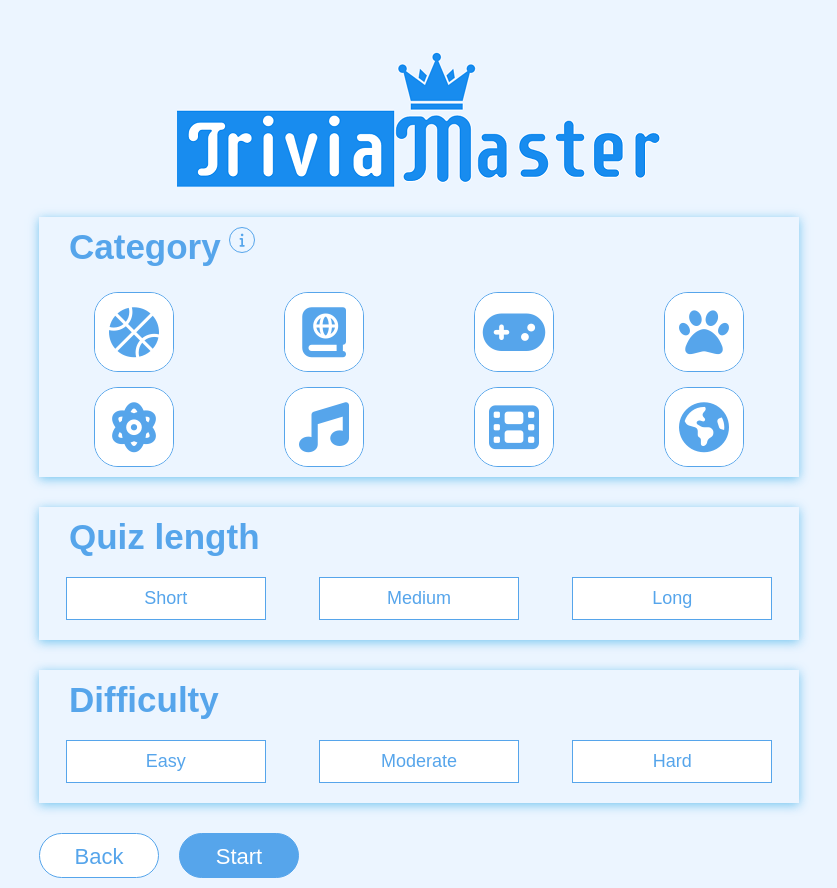
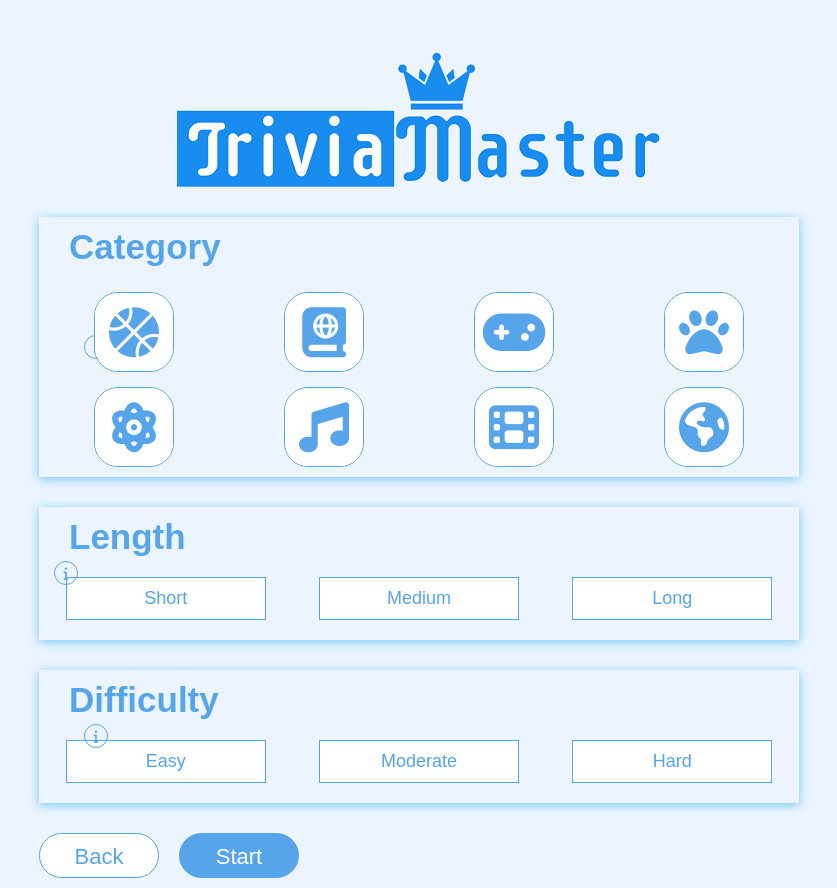
Before and after one commit to francism98/trivia_website, a website: page dist/game_setup.html in a window 1280 px wide. Shown: the whole page, without its empty margins (221-1058 px from the left). Drawn offline with Linux system fonts and the light colour scheme.

```diff
--- a/scss/main.scss
+++ b/scss/main.scss
@@ -209,6 +209,43 @@
   margin-bottom: 3rem;
 }
 
+// Tooltip styles
+.info {
+  display: flex;
+  justify-content: center;
+  align-items: center;
+  width: 24px;
+  height: 24px;
+  border: 0.1rem solid $primary-color;
+  border-radius: 50%;
+  position: absolute;
+  left: 305px;
+  transition: background-color 300ms ease-in-out;
+
+  .category-container & {
+  }
+  .length-container & {
+    left: 275px;
+  }
+  .difficulty-container & {
+  }
+  i {
+    font-size: 1.3rem;
+    color: $primary-color;
+    transition: color 300ms ease-in-out;
+  }
+}
+.info:hover {
+  background-color: $primary-color;
+  i {
+    color: $light-color;
+  }
+}
+.info:active {
+  background-color: #e8f4f8;
+  transform: scale(0.95);
+}
+
 .category-container {
   margin-top: 5rem;
   display: grid;
@@ -217,39 +254,7 @@
 
   & h2 {
     grid-column-start: 1;
-    grid-column-end: 1;
-  }
-
-  & .info {
-    align-self: flex-start;
-    justify-self: flex-start;
-    grid-column-start: 2;
     grid-column-end: 5;
-    width: 26px;
-    height: 26px;
-    border: 0.1rem solid $primary-color;
-    display: flex;
-    justify-content: center;
-    align-items: center;
-    border-radius: 50%;
-    transition: background-color 1000ms cubic-bezier(0, 1, 0.5, 1);
-
-    i {
-      font-size: 1.4rem;
-      color: $primary-color;
-      transition: color 1000ms cubic-bezier(0, 1, 0.5, 1);
-    }
-  }
-  .info:hover {
-    background-color: $primary-color;
-    i {
-      color: $light-color;
-    }
-  }
-
-  .info:active {
-    background-color: #e8f4f8;
-    transform: scale(0.95);
   }
 
   .category {
@@ -374,7 +379,7 @@
   }
 }
 
-#pageChange {
+.pageChange {
   display: flex;
   flex-direction: row;
   a {
```
Also changed, not shown: dist/css/main.css, dist/game_setup.html, dist/script/end.js, dist/script/game_play.js, dist/script/game_setup.js.
